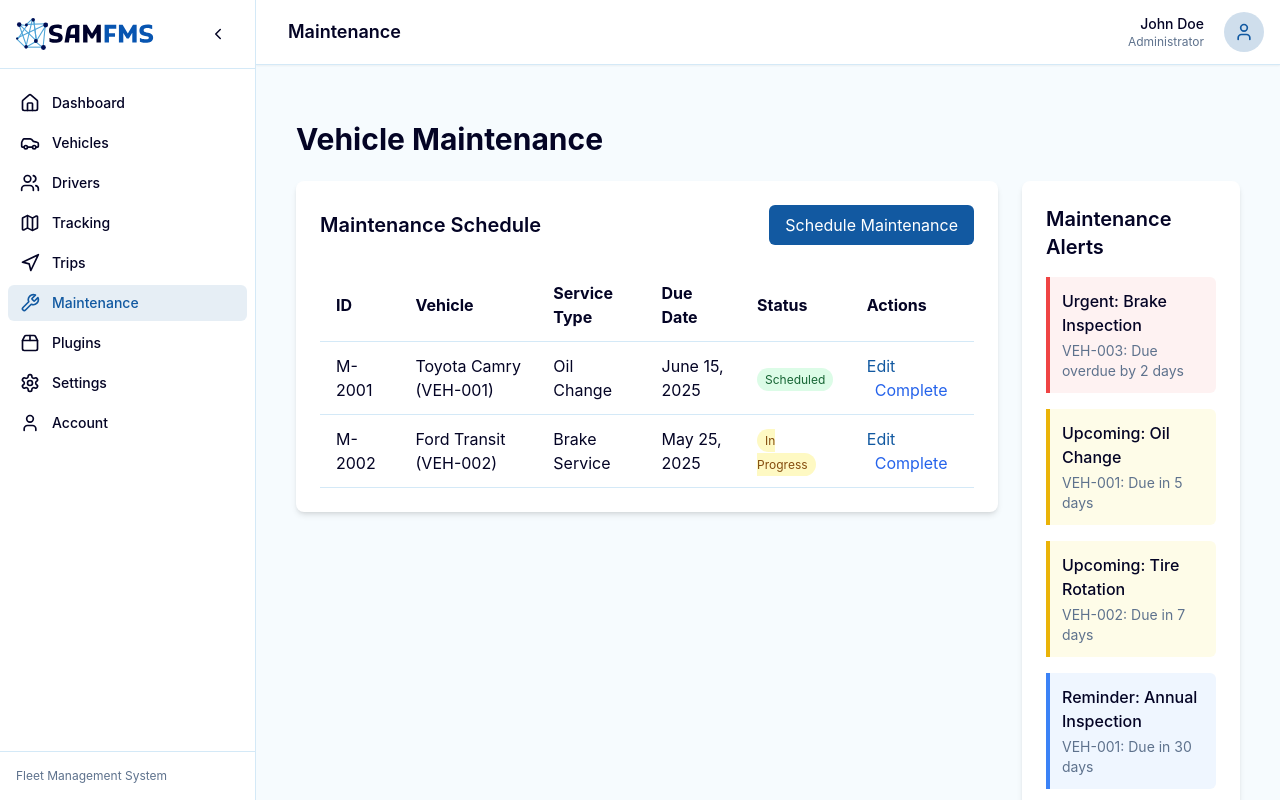
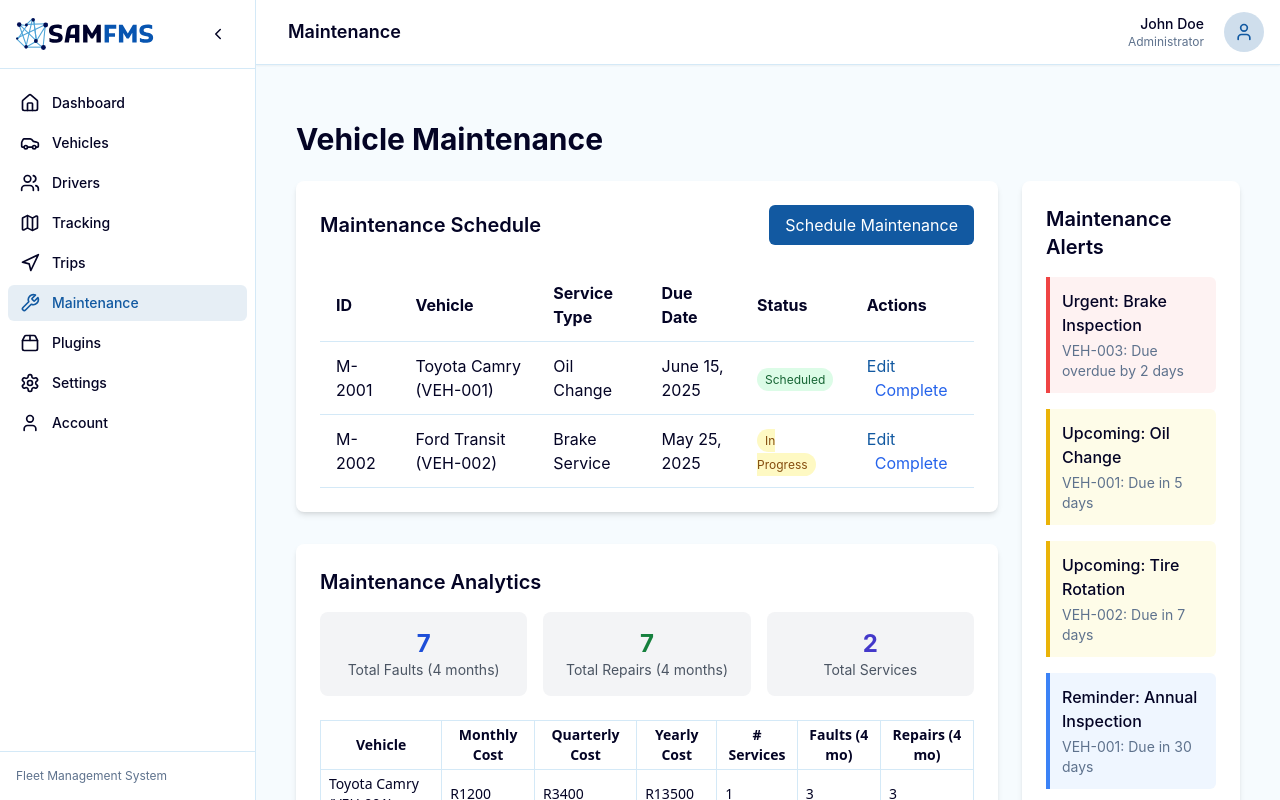
Before and after one commit to COS301-SE-2025/SAMFMS, a React (Create React App) app in the folder Frontend/samfms/: page /maintenance in a window 1280 px wide. Built offline with nearby package versions, Linux system fonts and the light colour scheme.

Commit message:
feat: maintenance analytics

```diff
--- a/Frontend/samfms/src/pages/Maintenance.jsx
+++ b/Frontend/samfms/src/pages/Maintenance.jsx
@@ -12,6 +12,22 @@ const serviceTypes = [
   'Tire Rotation',
   'Annual Inspection',
 ];
+
+// Mock analytics data
+const mockAnalytics = {
+  costs: {
+    'VEH-001': {monthly: 1200, quarterly: 3400, yearly: 13500},
+    'VEH-002': {monthly: 900, quarterly: 2600, yearly: 10500},
+    'VEH-003': {monthly: 700, quarterly: 2100, yearly: 8500},
+  },
+  faults: [
+    // Each entry is for a month, for all vehicles
+    {month: 'Jan', faults: {'VEH-001': 1, 'VEH-002': 0, 'VEH-003': 1}, repairs: {'VEH-001': 1, 'VEH-002': 0, 'VEH-003': 1}},
+    {month: 'Feb', faults: {'VEH-001': 0, 'VEH-002': 1, 'VEH-003': 0}, repairs: {'VEH-001': 0, 'VEH-002': 1, 'VEH-003': 0}},
+    {month: 'Mar', faults: {'VEH-001': 2, 'VEH-002': 1, 'VEH-003': 0}, repairs: {'VEH-001': 2, 'VEH-002': 1, 'VEH-003': 0}},
+    {month: 'Apr', faults: {'VEH-001': 0, 'VEH-002': 0, 'VEH-003': 1}, repairs: {'VEH-001': 0, 'VEH-002': 0, 'VEH-003': 1}},
+  ],
+};
 
 const Maintenance = () => {
   // Example scheduled maintenance data
@@ -101,7 +117,6 @@ const Maintenance = () => {
       status: 'Completed',
     };
     setMaintenanceList(updated);
-    // Optionally, show a message or notification here
   };
 
   // Helper to get vehicle display name
@@ -115,6 +130,28 @@ const Maintenance = () => {
     const d = new Date(dateStr);
     return d.toLocaleDateString(undefined, {year: 'numeric', month: 'long', day: 'numeric'});
   };
+
+  // Analytics helpers
+  const getServiceCount = (vehicleId) =>
+    maintenanceList.filter((m) => m.vehicle === vehicleId).length;
+
+  // For alignment: find the longest vehicle name
+  const longestNameLength = vehicles.reduce(
+    (max, v) => (v.name.length > max ? v.name.length : max),
+    0
+  );
+
+  // Calculate total faults and repairs for each vehicle over the last 4 months
+  const getTotalFaults = (vehicleId) =>
+    mockAnalytics.faults.reduce((sum, month) => sum + (month.faults[vehicleId] || 0), 0);
+
+  const getTotalRepairs = (vehicleId) =>
+    mockAnalytics.faults.reduce((sum, month) => sum + (month.repairs[vehicleId] || 0), 0);
+
+  // Calculate grand totals for blocks
+  const totalFaults = vehicles.reduce((sum, v) => sum + getTotalFaults(v.id), 0);
+  const totalRepairs = vehicles.reduce((sum, v) => sum + getTotalRepairs(v.id), 0);
+  const totalServices = vehicles.reduce((sum, v) => sum + getServiceCount(v.id), 0);
 
   return (
     <div className="container mx-auto px-4 py-8">
@@ -186,8 +223,56 @@ const Maintenance = () => {
               </table>
             </div>
           </div>
+          {/* Maintenance Analytics Section */}
+          <div className="bg-card rounded-lg shadow-md p-6 mt-8">
+            <h2 className="text-xl font-semibold mb-4">Maintenance Analytics</h2>
+            {/* Analytics summary blocks */}
+            <div className="grid grid-cols-1 sm:grid-cols-3 gap-4 mb-6">
+              <div className="bg-gray-100 dark:bg-gray-800 rounded-lg p-4 flex flex-col items-center">
+                <span className="text-2xl font-bold text-blue-700 dark:text-blue-300">{totalFaults}</span>
+                <span className="text-sm text-gray-600 dark:text-gray-300">Total Faults (4 months)</span>
+              </div>
+              <div className="bg-gray-100 dark:bg-gray-800 rounded-lg p-4 flex flex-col items-center">
+                <span className="text-2xl font-bold text-green-700 dark:text-green-300">{totalRepairs}</span>
+                <span className="text-sm text-gray-600 dark:text-gray-300">Total Repairs (4 months)</span>
+              </div>
+              <div className="bg-gray-100 dark:bg-gray-800 rounded-lg p-4 flex flex-col items-center">
+                <span className="text-2xl font-bold text-indigo-700 dark:text-indigo-300">{totalServices}</span>
+                <span className="text-sm text-gray-600 dark:text-gray-300">Total Services</span>
+              </div>
+            </div>
+            {/* Analytics Table */}
+            <div className="overflow-x-auto">
+              <table className="w-full text-sm border font-sans">
+                <thead>
+                  <tr>
+                    <th className="py-1 px-2 border font-semibold">Vehicle</th>
+                    <th className="py-1 px-2 border font-semibold">Monthly Cost</th>
+                    <th className="py-1 px-2 border font-semibold">Quarterly Cost</th>
+                    <th className="py-1 px-2 border font-semibold">Yearly Cost</th>
+                    <th className="py-1 px-2 border font-semibold"># Services</th>
+                    <th className="py-1 px-2 border font-semibold">Faults (4 mo)</th>
+                    <th className="py-1 px-2 border font-semibold">Repairs (4 mo)</th>
+                  </tr>
+                </thead>
+                <tbody>
+                  {vehicles.map((v) => (
+                    <tr key={v.id}>
+                      <td className="py-1 px-2 border">{getVehicleName(v.id)}</td>
+                      <td className="py-1 px-2 border">R{mockAnalytics.costs[v.id]?.monthly ?? '-'}</td>
+                      <td className="py-1 px-2 border">R{mockAnalytics.costs[v.id]?.quarterly ?? '-'}</td>
+                      <td className="py-1 px-2 border">R{mockAnalytics.costs[v.id]?.yearly ?? '-'}</td>
+                      <td className="py-1 px-2 border">{getServiceCount(v.id)}</td>
+                      <td className="py-1 px-2 border">{getTotalFaults(v.id)}</td>
+                      <td className="py-1 px-2 border">{getTotalRepairs(v.id)}</td>
+                    </tr>
+                  ))}
+                </tbody>
+              </table>
+            </div>
+          </div>
         </div>
-        {/* ...existing code for alerts... */}
+        {/* Alerts Section */}
         <div className="lg:col-span-1">
           <div className="bg-card rounded-lg shadow-md p-6">
             <h2 className="text-xl font-semibold mb-4">Maintenance Alerts</h2>
```
